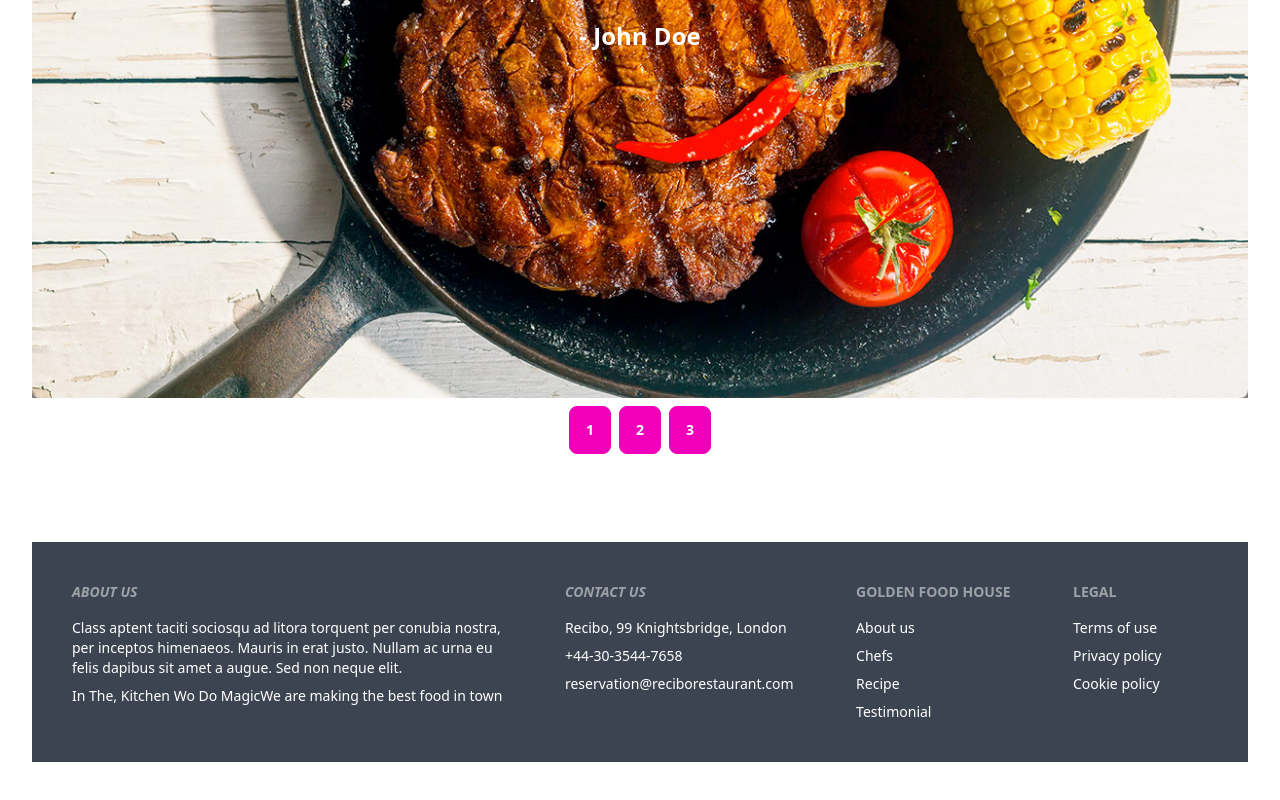
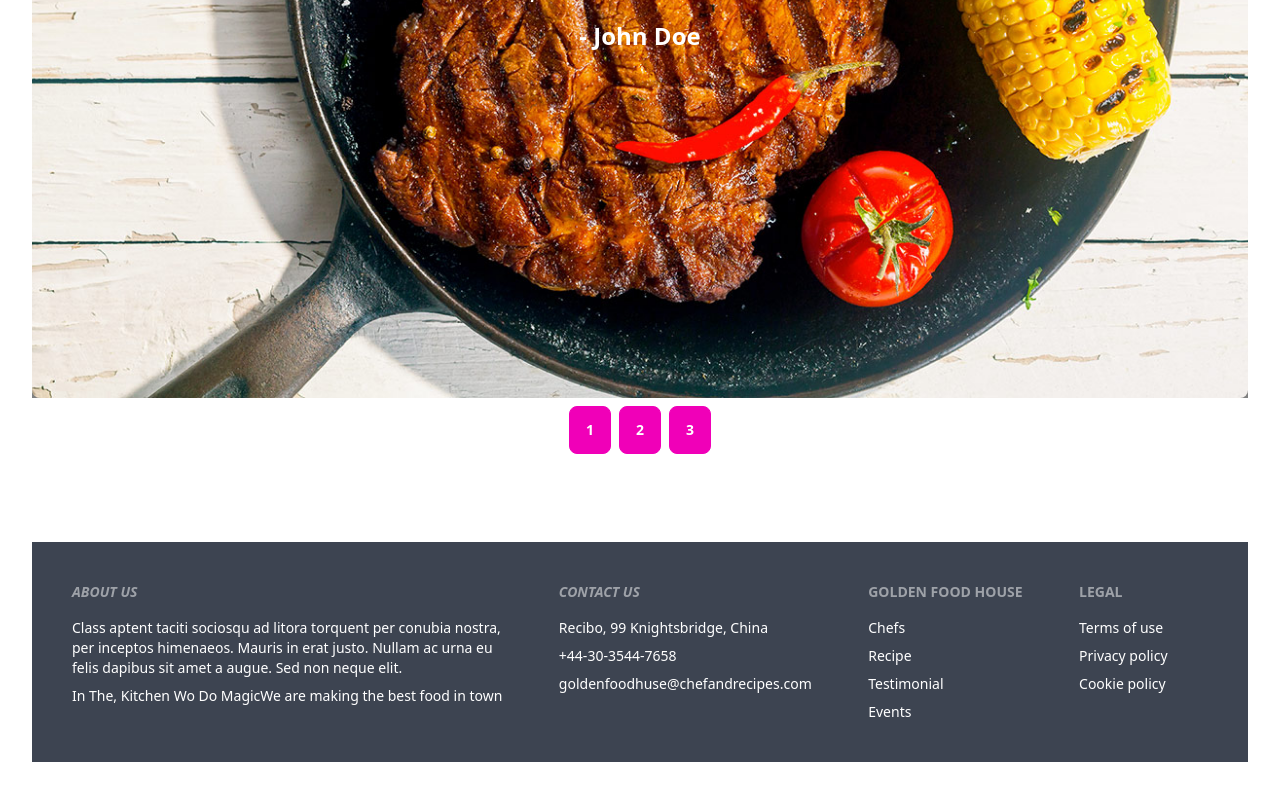
Before and after one commit to Showrab15/Golden-Food-House, a React (Vite) app: page / in a window 1280 px wide. Shown: the part 1853-2653 px from the top of the page. Built offline with nearby package versions, Linux system fonts and the light colour scheme; no server answers.

Commit message:
about us shortly added in footer

```diff
--- a/src/componets/Footer/Footer.jsx
+++ b/src/componets/Footer/Footer.jsx
@@ -11,16 +11,17 @@ const Footer = () => {
   </div>
   <div>
     <span className="footer-title italic">Contact Us</span>
-    <p className="link link-hover"> Recibo, 99 Knightsbridge, London</p>
+    <p className="link link-hover"> Recibo, 99 Knightsbridge, China</p>
     <p className="link link-hover">+44-30-3544-7658</p>
-    <p className="link link-hover"> reservation@reciborestaurant.com</p>
+    <p className="link link-hover"> goldenfoodhuse@chefandrecipes.com</p>
   </div>
   <div>
     <span className="footer-title">Golden Food House</span>
-   <p className="link link-hover">About us</p>
    <p className="link link-hover">Chefs</p>
    <p className="link link-hover">Recipe</p>
    <p className="link link-hover">Testimonial</p>
+      <p className="link link-hover">Events </p>
+
   </div>
   <div>
     <span className="footer-title">Legal</span>
```
